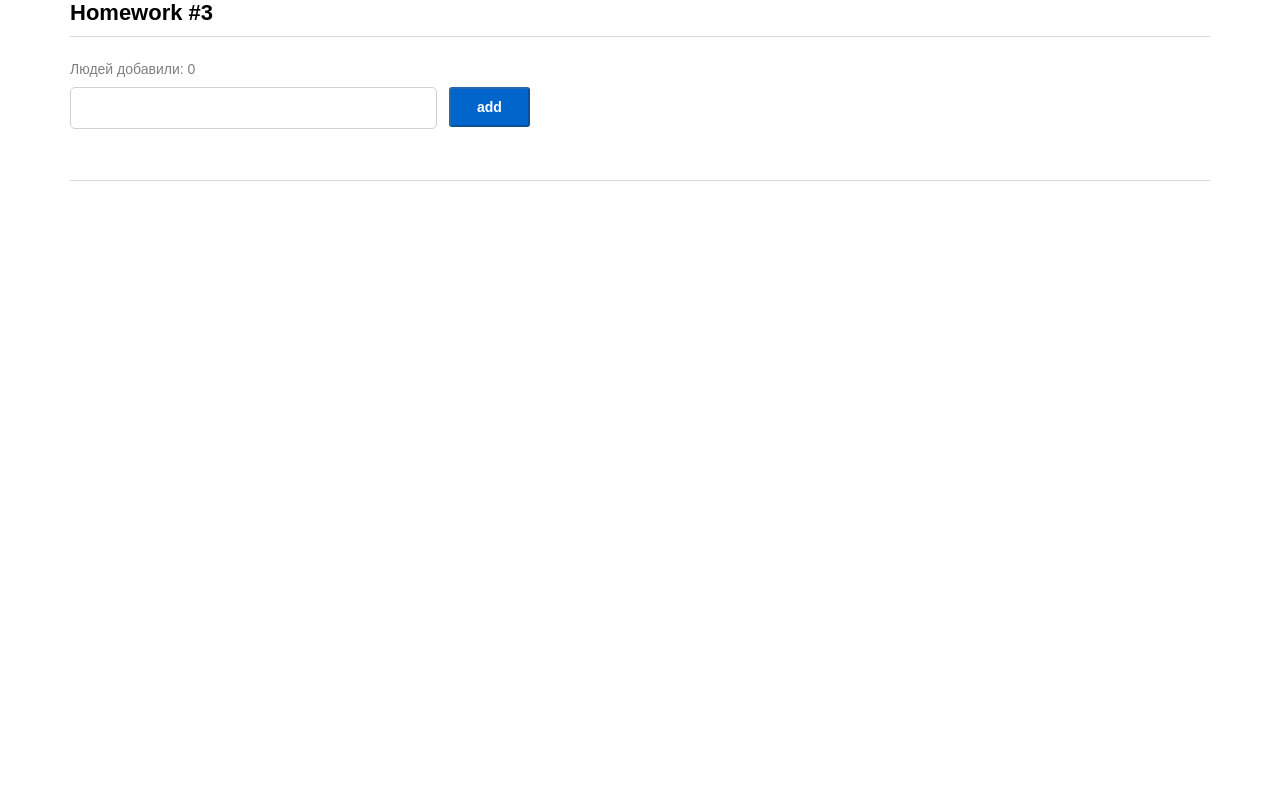
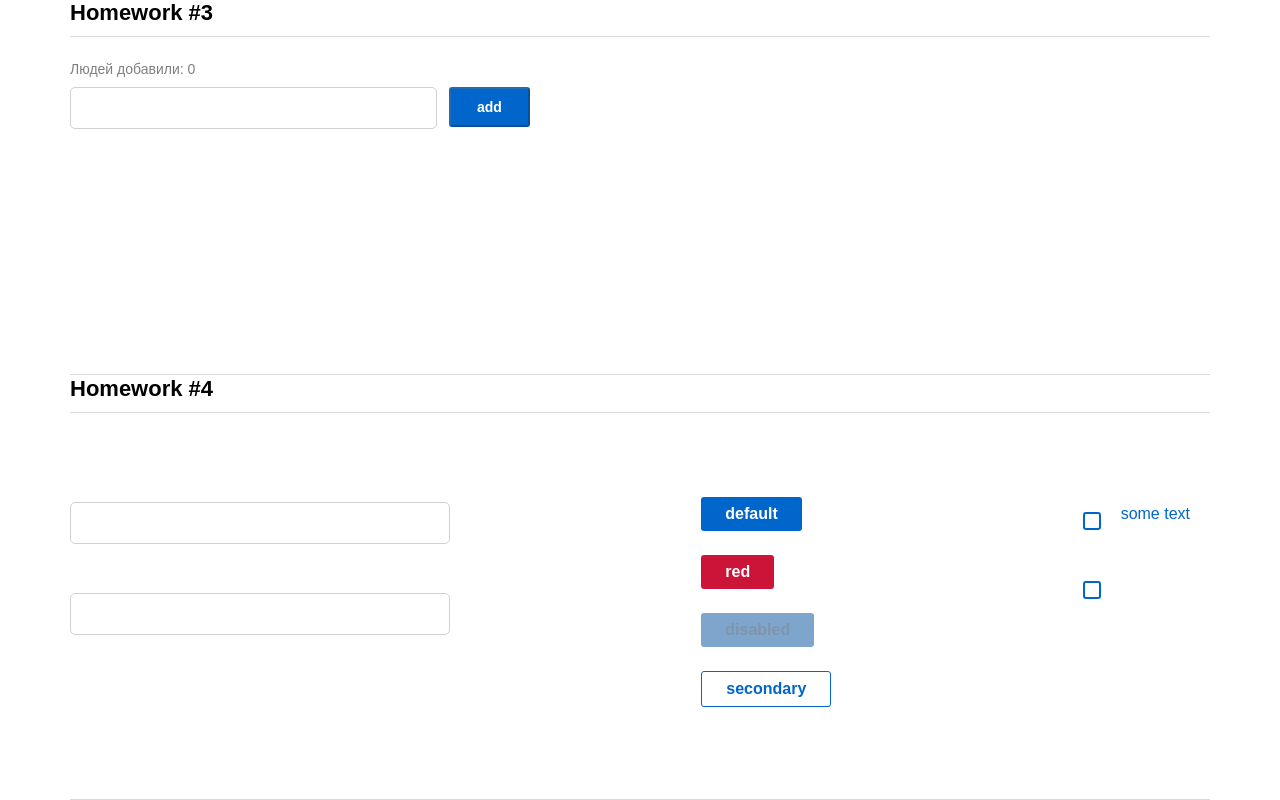
Before and after one commit to natFrontDev/autotest-, a React (Create React App) app: page /#/ in a window 1280 px wide. Shown: the part 725-1525 px from the top of the page. Before the commit the page ends 906 px from the top, so only its background shows below. Built offline with nearby package versions, Linux system fonts and the light colour scheme.

Commit message:
hw04 is done

```diff
--- a/src/s1-main/App.tsx
+++ b/src/s1-main/App.tsx
@@ -3,6 +3,7 @@
 import HW1 from '../s2-homeworks/hw01/HW1'
 import HW2 from "../s2-homeworks/hw02/HW2";
 import HW3 from "../s2-homeworks/hw03/HW3";
+import HW4 from "../s2-homeworks/hw04/HW4";
 
 function App() {
     return (
@@ -10,7 +11,7 @@
             <HW1/>
             <HW2/>
             <HW3/>
-            {/*<HW4/>*/}
+            <HW4/>
 
             {/*при выполнении дз 5 и более - закомментировать здесь дз 1-4, так как они есть внутри дз 5*/}
             {/*<HW5/>*/}
--- a/src/s2-homeworks/hw03/Greeting.module.css
+++ b/src/s2-homeworks/hw03/Greeting.module.css
@@ -7,7 +7,7 @@
     display: flex;
     gap: 12px;
     align-items: flex-start;
-    margin-bottom: 10px;
+    margin-bottom: 204px;
 }
 
 .inputContainer {
@@ -79,4 +79,5 @@
     font-size: 14px;
     line-height: 17px;
     color: #000000;
+
 }
--- a/src/s2-homeworks/hw03/GreetingContainer.tsx
+++ b/src/s2-homeworks/hw03/GreetingContainer.tsx
@@ -9,7 +9,7 @@
 }
 
 export const pureAddUser = (name: string, setError: (value: string) => void, setName: (value: string) => void, addUserCallback: (name: string) => void ) => {// если имя пустое - показать ошибку, иначе - добавить юзера и очистить инпут
-    if (name && !/^\s*$/.test(name)){
+    if (name.trim()){
         addUserCallback(name)
         setName("")
     } else
@@ -17,7 +17,7 @@
 }
 
 export const pureOnBlur = (name: string, setError: (value: string) => void) => {
-    if (!name || /^\s*$/.test(name)) {
+    if (!name.trim()) {
         setError ("Ошибка! Введите имя!")
     }
 }// если имя пустое - показать ошибку
--- a/src/s2-homeworks/hw04/Stand.module.css
+++ b/src/s2-homeworks/hw04/Stand.module.css
@@ -1,14 +1,16 @@
 .stand {
     display: flex;
     justify-content: space-between;
-    align-items: center;
+    align-items: start;
+    padding: 60px 0 60px;
 }
 
 .inputs {
     display: flex;
     flex-direction: column;
-    gap: 48px;
+    gap: 34px;
 }
+
 
 .buttons {
     display: flex;
--- a/src/s2-homeworks/hw04/common/c1-SuperInputText/SuperInputText.module.css
+++ b/src/s2-homeworks/hw04/common/c1-SuperInputText/SuperInputText.module.css
@@ -1,20 +1,48 @@
+
+
+.error {
+    display: inline-block;
+    font-weight: 400;
+    font-size: 10px;
+    line-height: 12px;
+    color: #CC1439;
+    margin-bottom: 5px;
+
+}
+
+.input{
+    width: 380px;
+    margin-bottom: 10px;
+    padding: 10px 12px;
+    background: transparent;
+    color: black;
+    border: 1px solid #D1D1D1;
+    border-radius: 5px;
+    outline: none;
+    font-weight: 500;
+    font-size: 16px;
+    line-height: 20px;
+    cursor: pointer;
+    position:relative;
+
+
+}
+
+
 .input:focus {
 }
 
-.input {
-}
-
 .inputWrapper {
+    display: flex;
+    flex-direction: column-reverse;
 }
 
 .superInput {
 }
 
 .errorInput {
+    border: 1px solid #CC1439;
 }
 
 .errorInput:focus {
 }
-
-.error {
-}
--- a/src/s2-homeworks/hw04/common/c2-SuperButton/SuperButton.module.css
+++ b/src/s2-homeworks/hw04/common/c2-SuperButton/SuperButton.module.css
@@ -1,35 +1,59 @@
 .button {
+    border-radius: 3px;
+    padding: 5px 24px;
+    color: #FFFFFF;
+    font-family: 'Montserrat', sans-serif;
+    font-style: normal;
+    font-weight: 600;
+    font-size:16px;
+    line-height: 24px;
+    border: none;
 }
 
 .disabled {
+    background-color: #004D99;
+    opacity: 0.5;
+    color: #002E5C;
 }
 
 .secondary {
+    color: #0066CC;
+    border: 1px solid #0066CC;
+    background-color: white;
 }
 
 .default {
+    background-color: #0066CC;
 }
 
 .red {
+    background-color:  #CC1439;
 }
 
 .default:hover {
+    background-color: #0080FF;
 }
 
 .red:hover {
+    background-color:  #FF1A47;
 }
 
 .secondary:hover {
+    background-color: #E5F0FA;
 }
 
 
 .default:active {
+    background-color:  #0059B3;
+
 }
 
 .secondary:active {
+    background-color: #C9E5FF;
 }
 
 .red:active {
+    background-color:  #B31232;
 }
 
 .button:disabled {
--- a/src/s2-homeworks/hw04/common/c2-SuperButton/SuperButton.tsx
+++ b/src/s2-homeworks/hw04/common/c2-SuperButton/SuperButton.tsx
@@ -11,17 +11,14 @@
 
 const SuperButton: React.FC<SuperButtonPropsType> = (
     {
-        xType,
+    xType,
         className,
         disabled,
         ...restProps // все остальные пропсы попадут в объект restProps, там же будет children
     }
 ) => {
     const finalClassName = s.button
-        // + (disabled
-        //         ? ...
-        //         : xType === 'red'
-        //             ? ...
+        + (disabled? " "+ s.disabled: xType === 'red'? " "+ s.red: xType==='secondary'?" "+ s.secondary: " " +s.default)
         + (className ? ' ' + className : '') // задачка на смешивание классов
 
     return (
--- a/src/s2-homeworks/hw04/common/c3-SuperCheckbox/SuperCheckbox.module.css
+++ b/src/s2-homeworks/hw04/common/c3-SuperCheckbox/SuperCheckbox.module.css
@@ -21,10 +21,11 @@
 
     /* background-size: 90% 90%; */
     vertical-align: middle;
-    margin-right: 8px;
+    margin-right: 20px;
     border-radius: 3px;
     border: 2px solid #06c;
     cursor: pointer;
+    margin-top: 15px;
 }
 
 .checkbox:checked {
@@ -41,4 +42,9 @@
 .spanClassName {
     font-family: 'Montserrat', sans-serif;
     color: #06c;
+    font-style: normal;
+    font-weight: 400;
+    font-size: 16px;
+    line-height: 20px;
+    margin-right: 20px;
 }
--- a/src/s2-homeworks/hw04/common/c3-SuperCheckbox/SuperCheckbox.tsx
+++ b/src/s2-homeworks/hw04/common/c3-SuperCheckbox/SuperCheckbox.tsx
@@ -27,15 +27,15 @@
     }
 ) => {
     const onChangeCallback = (e: ChangeEvent<HTMLInputElement>) => {
-        // задачка на написание онченджа
-
+        onChangeChecked && onChangeChecked(e.currentTarget.checked)
+        onChange && onChange(e)
     }
 
     const finalInputClassName = s.checkbox
         + (className ? ' ' + className : '')
 
     return (
-        <label className={s.label}>
+        <label  className={s.label}>
             <input
                 id={id}
                 type={'checkbox'}
```
